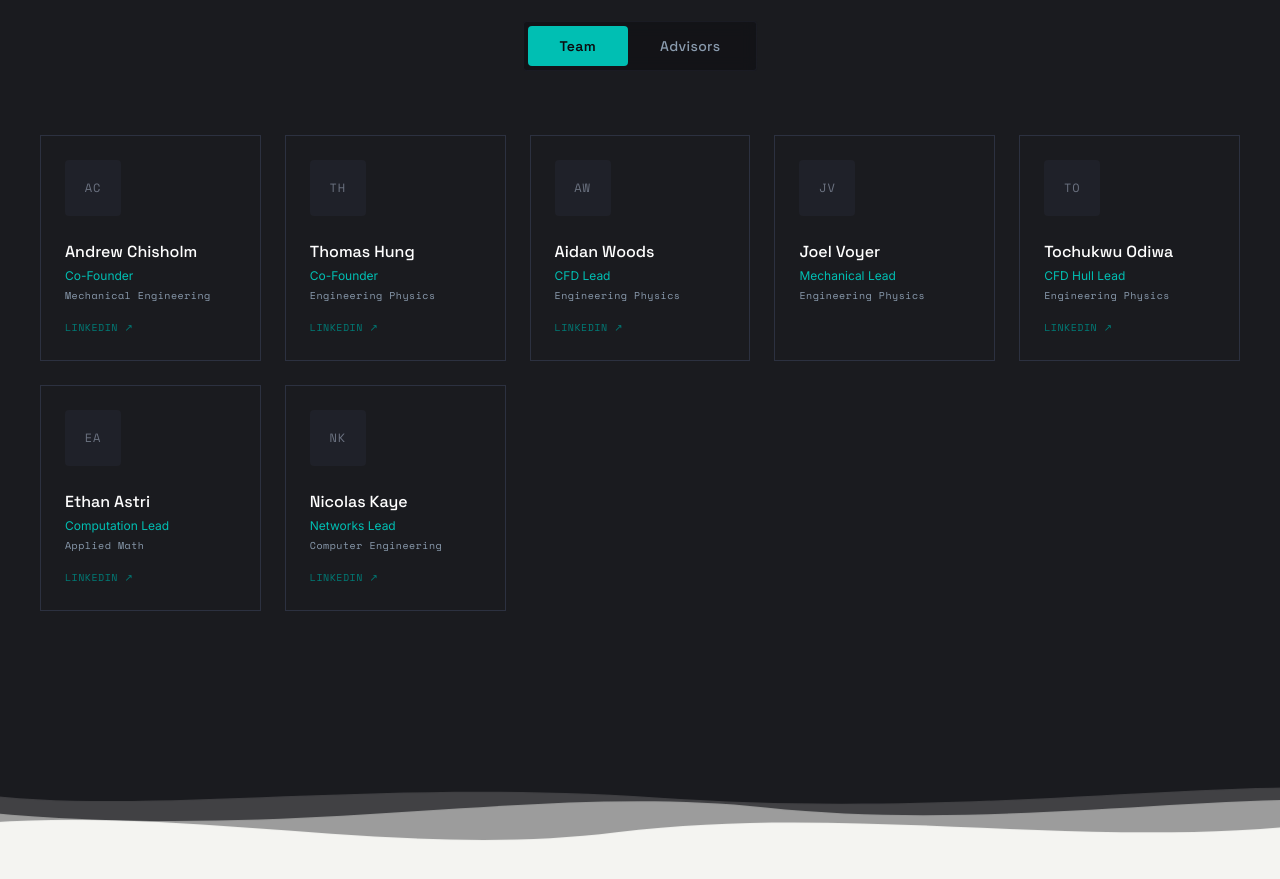
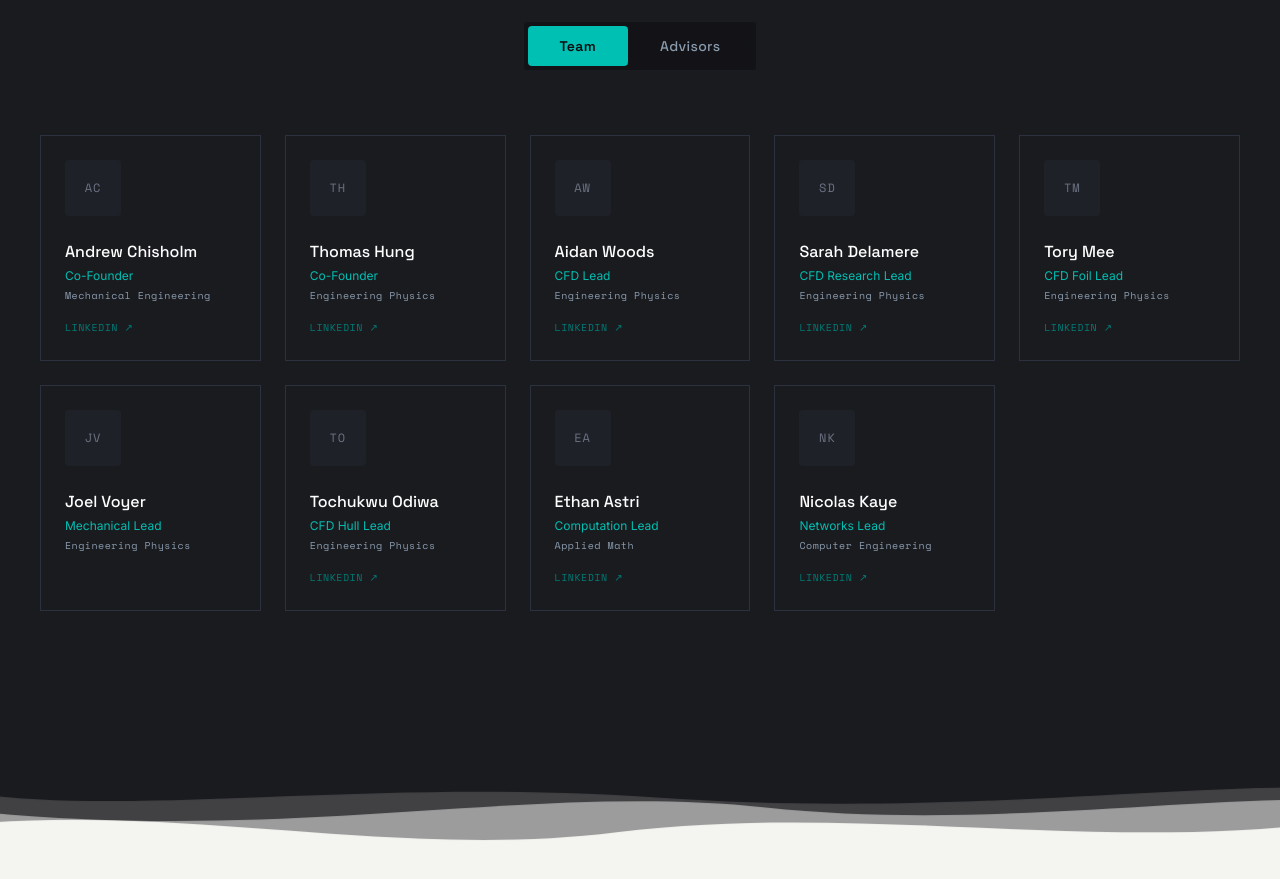
Before and after one commit to chizzyandy/aquafoilwebsite, a Next.js app: page /team in a window 1280 px wide. Shown: the part 920-1799 px from the top of the page. Built offline with nearby package versions, Linux system fonts and the light colour scheme.

Commit message:
Update Team

```diff
--- a/src/app/page.tsx
+++ b/src/app/page.tsx
@@ -5,6 +5,7 @@ import Link from 'next/link';
 import RevealSection from '@/components/RevealSection';
 import StatCounter from '@/components/StatCounter';
 import SectionDivider from '@/components/SectionDivider';
+import { teamMembers } from '@/data/team';
 
 export default function Home() {
   const heroRef = useRef<HTMLElement>(null);
@@ -160,7 +161,7 @@ export default function Home() {
           {/* Stats */}
           <div className="reveal reveal-delay-2 mt-20 grid grid-cols-1 sm:grid-cols-3 gap-8 md:gap-12 py-12 border-t border-b border-white/10 text-center">
             <StatCounter value={60} suffix="%+" label="CO₂ Reduction" />
-            <StatCounter value={7} label="Team Members" />
+            <StatCounter value={teamMembers.length} label="Team Members" />
             <div className="text-center">
               <div className="text-data text-4xl md:text-5xl text-white mb-2 font-semibold font-display">2027</div>
               <p className="text-label text-steel">Competition Year</p>
--- a/src/data/team.ts
+++ b/src/data/team.ts
@@ -17,6 +17,8 @@ export const teamMembers: TeamMember[] = [
   { name: "Andrew Chisholm", role: "Co-Founder", discipline: "Mechanical Engineering", linkedin: "https://www.linkedin.com/in/andrew-chisholm1/" },
   { name: "Thomas Hung", role: "Co-Founder", discipline: "Engineering Physics", linkedin: "https://www.linkedin.com/in/thomas-hung-8a3082299" },
   { name: "Aidan Woods", role: "CFD Lead", discipline: "Engineering Physics", linkedin: "https://www.linkedin.com/in/aidan-woods-34860a347/" },
+  { name: "Sarah Delamere", role: "CFD Research Lead", discipline: "Engineering Physics", linkedin: "https://www.linkedin.com/in/sarahdelamere/" },
+  { name: "Tory Mee", role: "CFD Foil Lead", discipline: "Engineering Physics", linkedin: "https://www.linkedin.com/in/tory-mee/" },
   { name: "Joel Voyer", role: "Mechanical Lead", discipline: "Engineering Physics" },
   { name: "Tochukwu Odiwa", role: "CFD Hull Lead", discipline: "Engineering Physics", linkedin: "https://www.linkedin.com/in/tochukwu-odiwa-ba8480282/" },
   { name: "Ethan Astri", role: "Computation Lead", discipline: "Applied Math", linkedin: "https://www.linkedin.com/in/ethan-astri-3887372a0/" },
```
